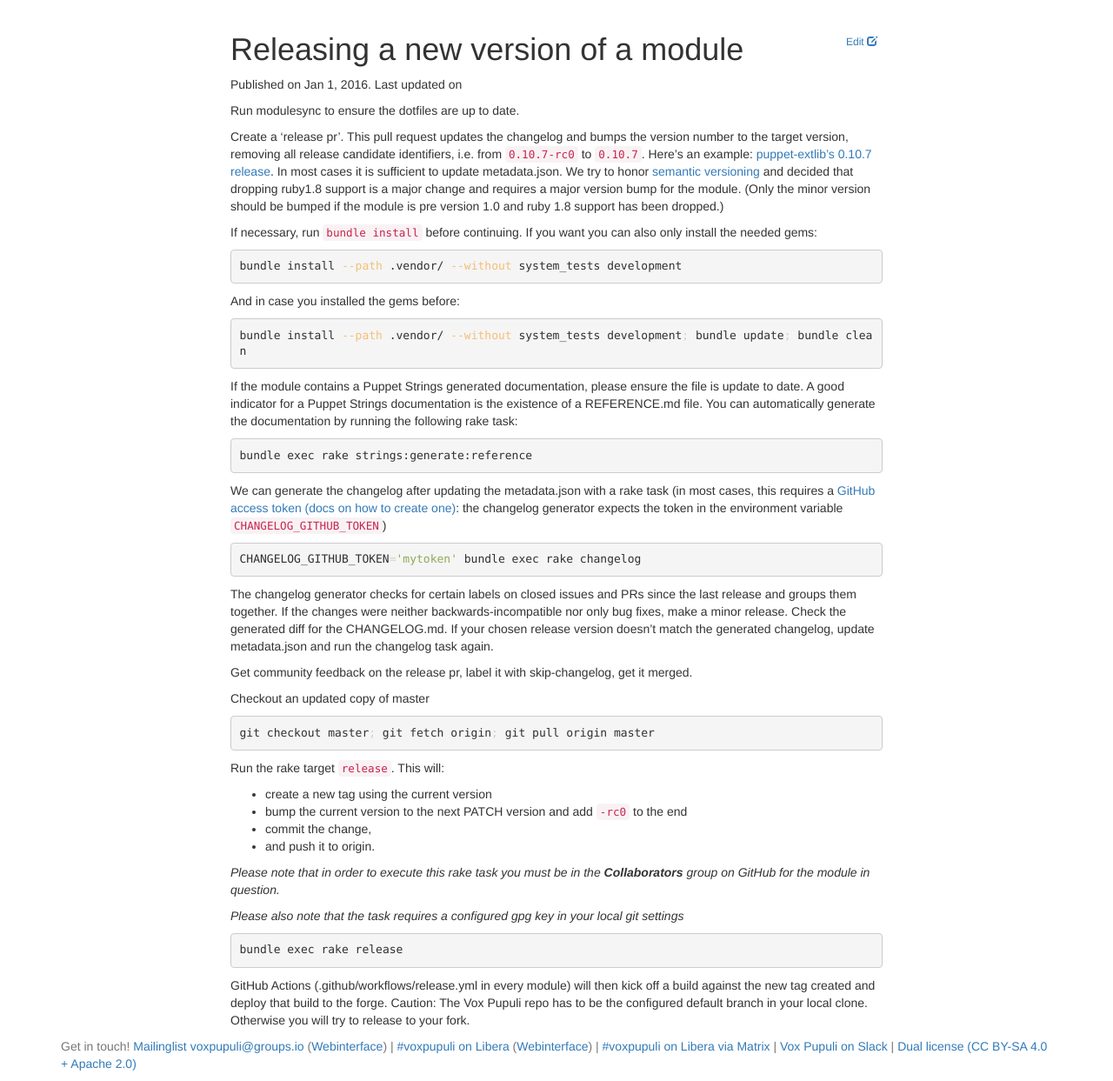
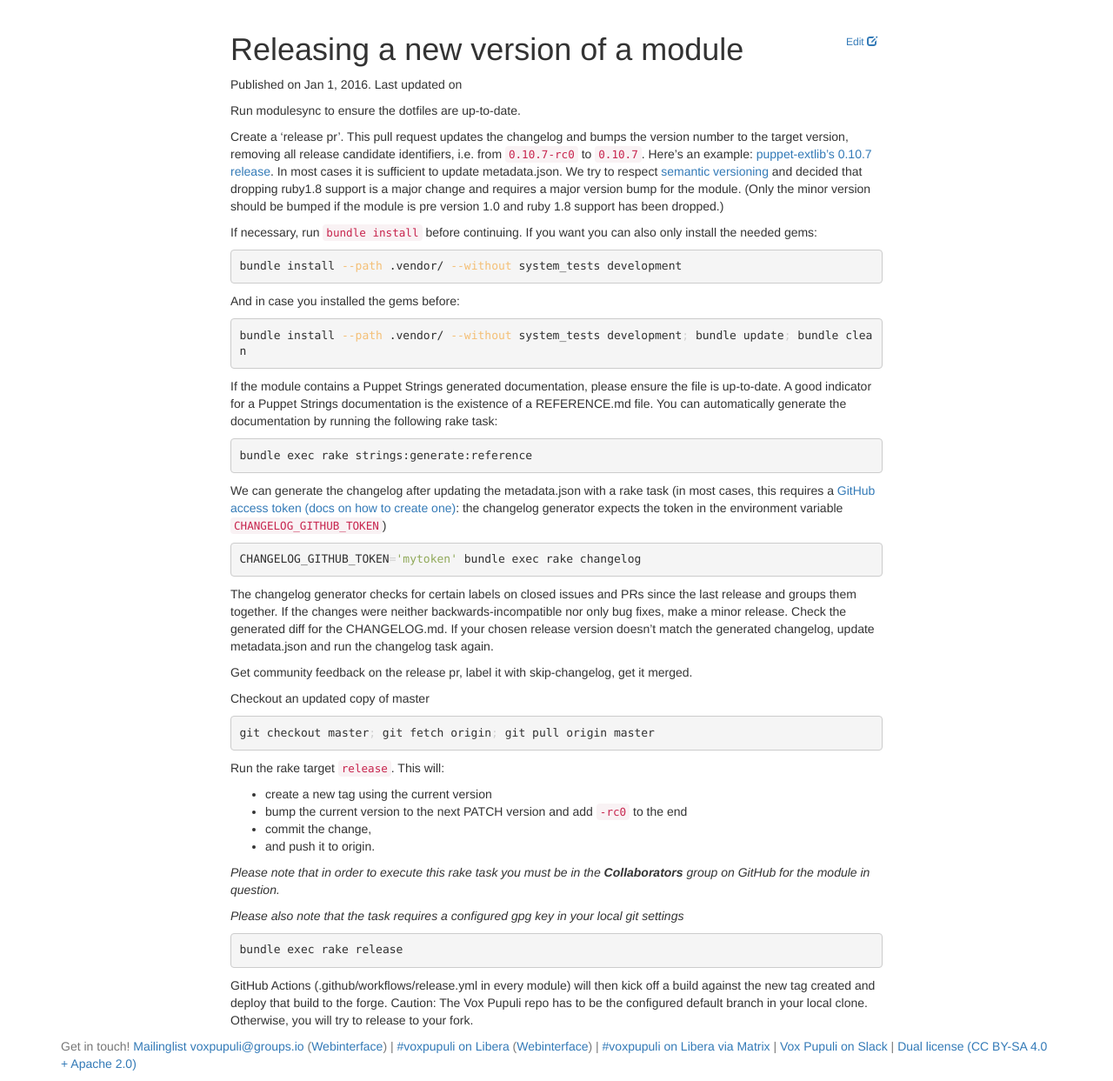
Before and after one commit to voxpupuli/voxpupuli.github.io, a Jekyll site: the page built from _docs/releasing_version.md, in a window 1280 px wide, cut to the strip 184-1427 px from the top of the page. Shown: the whole strip at 87% size. Built offline with Jekyll 4.4.1, drawn with Linux system fonts in a browser that asks for light colours; nearby versions of some CDN libraries.

Commit message:
Minor grammar corrections

````diff
--- a/_docs/releasing_version.md
+++ b/_docs/releasing_version.md
@@ -5,14 +5,14 @@ date: 2016-01-01
 summary: How to perform a complete version release, including modulesync and publication.
 ---
 
-Run modulesync to ensure the dotfiles are up to date.
+Run modulesync to ensure the dotfiles are up-to-date.
 
 Create a 'release pr'. This pull request updates the changelog and bumps the
 version number to the target version, removing all release candidate
 identifiers, i.e. from `0.10.7-rc0` to `0.10.7`. Here's an example:
 [puppet-extlib's 0.10.7 release](https://github.com/voxpupuli/puppet-extlib/pull/43).
 In most cases it is sufficient to update metadata.json. We try
-to honor [semantic versioning](http://semver.org/) and decided that dropping ruby1.8
+to respect [semantic versioning](http://semver.org/) and decided that dropping ruby1.8
 support is a major change and requires a major version bump for the module.
 (Only the minor version should be bumped if the module is pre version 1.0 and
 ruby 1.8 support has been dropped.)
@@ -30,7 +30,7 @@ bundle install --path .vendor/ --without system_tests development; bundle update
 ```
 
 If the module contains a Puppet Strings generated documentation, please
-ensure the file is update to date. A good indicator for a Puppet Strings
+ensure the file is up-to-date. A good indicator for a Puppet Strings
 documentation is the existence of a REFERENCE.md file. You can automatically
 generate the documentation by running the following rake task:
 
@@ -79,4 +79,4 @@ bundle exec rake release
 GitHub Actions (.github/workflows/release.yml in every module) will then kick
 off a build against the new tag created and deploy that build to the forge.
 Caution: The Vox Pupuli repo has to be the configured default branch in your
-local clone. Otherwise you will try to release to your fork.
+local clone. Otherwise, you will try to release to your fork.
````
